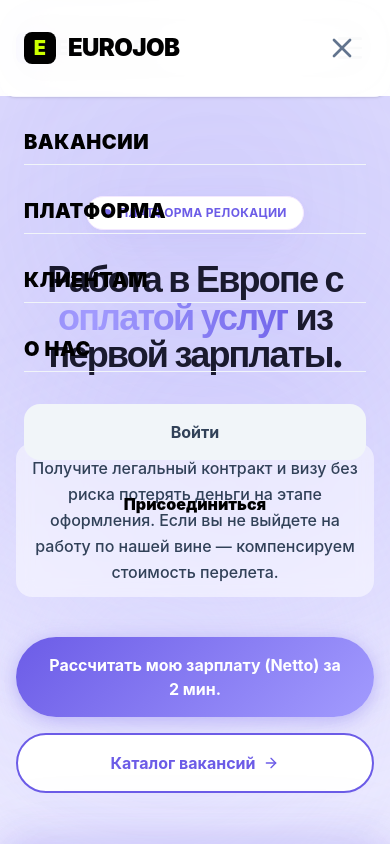
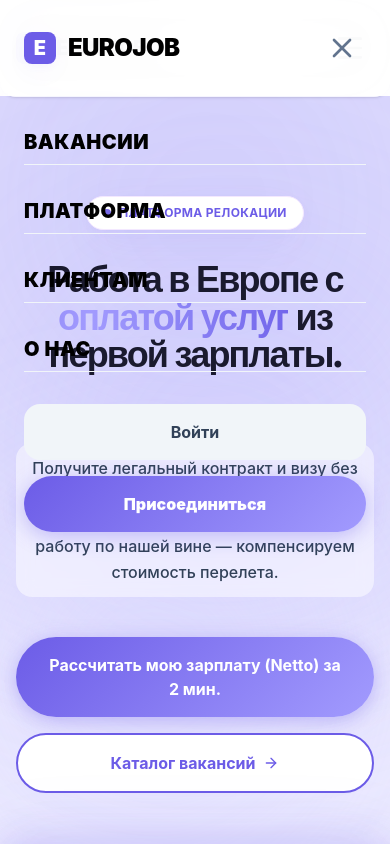
Before and after one commit to prismacode/eurojob, a React (Vite) app: page / in a window 390 px wide. Both pictures are taken after a click on the button 350 px from the left and 48 px from the top of the page. Shown: the top 844 px of the page. Built offline with nearby package versions, Linux system fonts and the light colour scheme.

Commit message:
Fix mobile menu styles to match purple aesthetic; update FAQ section styles

```diff
--- a/src/components/MobileMenu.jsx
+++ b/src/components/MobileMenu.jsx
@@ -33,7 +33,7 @@ export default function MobileMenu() {
                     >
                         <div className="flex justify-between items-center mb-12">
                             <Link to="/" className="flex items-center gap-3">
-                                <div className="w-8 h-8 bg-black rounded-lg flex items-center justify-center text-[#ccff00] font-black text-xl">
+                                <div className="w-8 h-8 bg-[#6C5CE7] rounded-lg flex items-center justify-center shadow-purple text-white font-black text-xl">
                                     E
                                 </div>
                                 <span className="text-2xl font-black tracking-tight text-black uppercase">EUROJOB</span>
@@ -55,7 +55,7 @@ export default function MobileMenu() {
 
                         <div className="mt-auto pt-8 flex flex-col gap-4">
                             {user ? (
-                                <Link to="/dashboard" className="w-full flex items-center justify-center gap-3 bg-black text-[#ccff00] px-6 py-4 rounded-2xl font-black shadow-lg">
+                                <Link to="/dashboard" className="w-full flex items-center justify-center gap-3 bg-[#6C5CE7] text-white px-6 py-4 rounded-2xl font-black shadow-purple">
                                     <div className="w-8 h-8 rounded-full flex items-center justify-center overflow-hidden bg-white">
                                         <img src={`https://api.dicebear.com/7.x/notionists/svg?seed=${user.name}`} alt="User" />
                                     </div>
@@ -66,7 +66,7 @@ export default function MobileMenu() {
                                     <Link to="/login" className="w-full py-4 text-center text-slate-700 font-bold bg-slate-100 rounded-2xl hover:bg-slate-200 transition-colors">
                                         Войти
                                     </Link>
-                                    <Link to="/register" className="w-full btn-neon py-4 rounded-full text-center font-black shadow-neon text-black">
+                                    <Link to="/register" className="w-full btn-purple py-4 rounded-full text-center font-black shadow-purple text-white">
                                         Присоединиться
                                     </Link>
                                 </>
--- a/src/components/Section8FAQ.jsx
+++ b/src/components/Section8FAQ.jsx
@@ -41,7 +41,7 @@ export default function Section8FAQ() {
                             whileInView={{ opacity: 1, y: 0 }}
                             viewport={{ once: true }}
                             transition={{ duration: 0.5, delay: idx * 0.15 }}
-                            className="card-neon bg-white p-8 group cursor-pointer flex flex-col"
+                            className="card-purple rounded-3xl bg-white p-8 group cursor-pointer flex flex-col"
                         >
                             <div className="flex items-center gap-4 mb-6">
                                 <div className={`w-12 h-12 rounded-full ${faq.avatar} flex items-center justify-center text-xl shadow-inner group-hover:scale-110 transition-transform`}>
```
